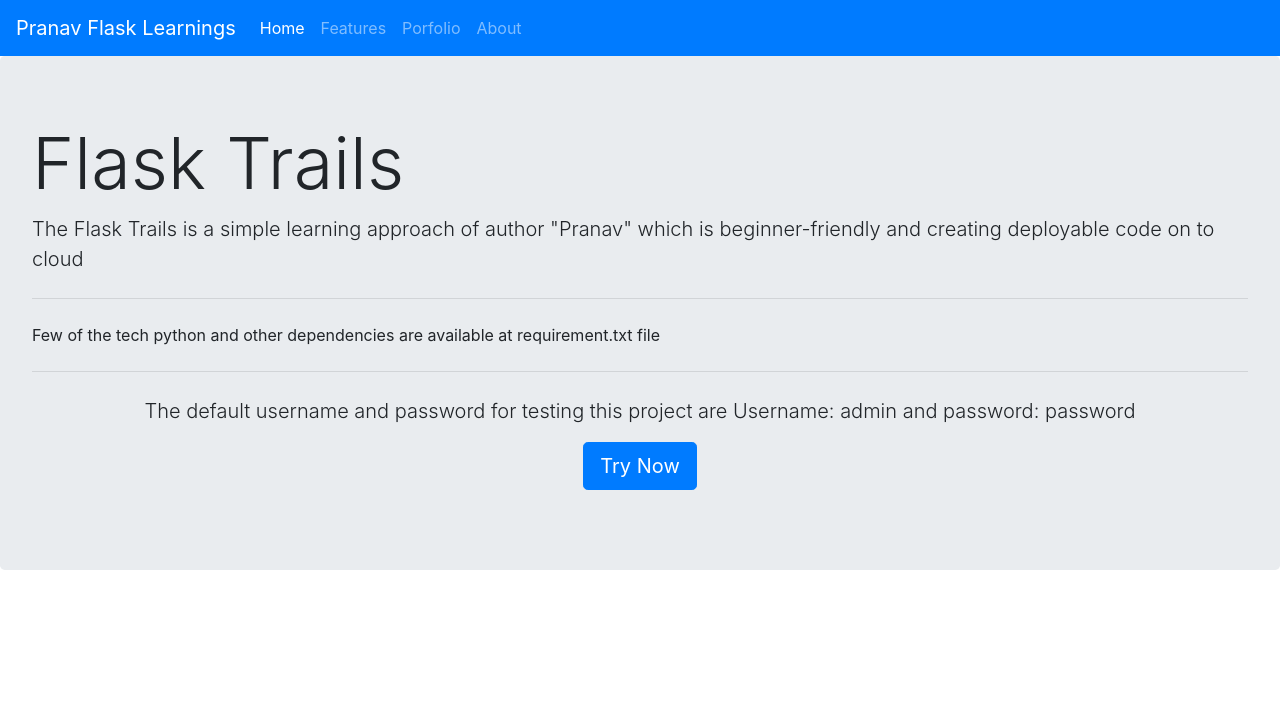
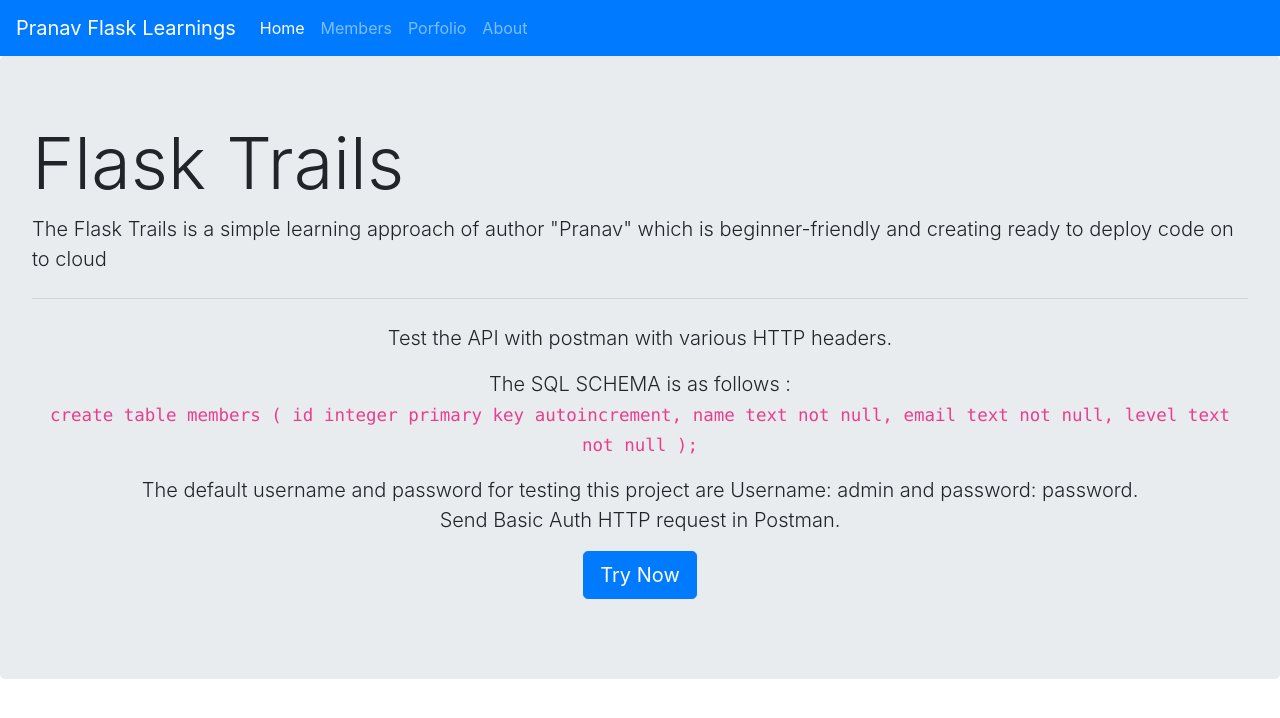
Before and after one commit to pranavkmar/pymemberapi, a Flask app: page / in a window 1280 px wide. Shown: the top 718 px of the page. Run offline with Flask 2, Linux system fonts and the light colour scheme; some libraries are stand-ins or nearby versions.

Commit message:
creating front view

```diff
--- a/templates/home.html
+++ b/templates/home.html
@@ -21,7 +21,7 @@
                 <a class="nav-link" href="#">Home <span class="sr-only">(current)</span></a>
             </li>
             <li class="nav-item">
-                    <a class="nav-link" href="#">Features</a>
+                <a class="nav-link" href={{ url_for("get_members") }}>Members</a>
             </li>
             <li class="nav-item">
                 <a class="nav-link" href="#">Porfolio</a>
@@ -35,13 +35,23 @@
 <div class="jumbotron">
     <h1 class="display-3">Flask Trails</h1>
     <p class="lead">The Flask Trails is a simple learning approach of author "Pranav" which is beginner-friendly and
-            creating deployable code on to cloud </p>
+        creating ready to deploy code on to cloud </p>
     <hr class="my-4">
-        <p>Few of the tech python and other dependencies are available at requirement.txt file</p>
 
-        <hr class="my-4">
+    <p class="lead" style="text-align: center;">Test the API with postman with various HTTP headers.</p>
+    <p class="lead" style="text-align: center;">
+        The SQL SCHEMA is as follows :
+        <br><code>
+        create table members
+        (
+        id integer primary key autoincrement,
+        name text not null,
+        email text not null,
+        level text not null
+
+        );</code></p>
     <p class="lead" style="text-align: center;">The default username and password for testing this project are
-            Username: admin and password: password </p>
+        Username: admin and password: password.<br> Send Basic Auth HTTP request in Postman. </p>
     <p class="lead" style="text-align: center;">
         <a class="btn btn-primary btn-lg" href="#" role="button">Try Now</a>
     </p>
```
Lines whose indentation alone changed are shown as unchanged.
